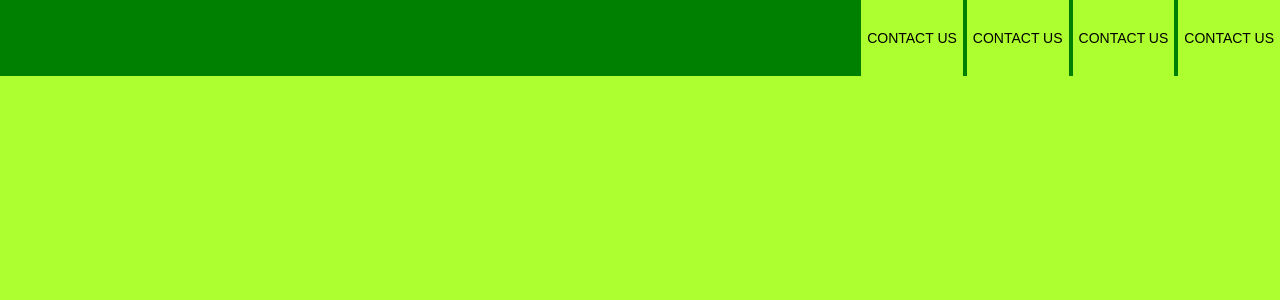
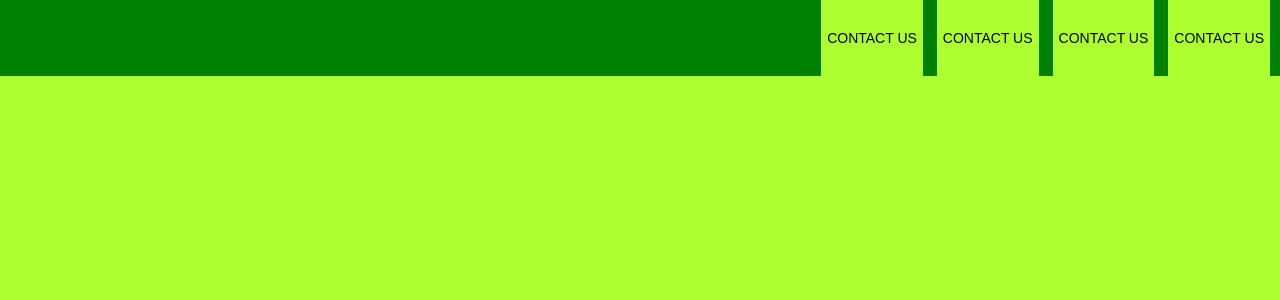
Before and after one commit to Kalmanis/Prog-Bio, a Flask app: page / in a window 1280 px wide. Shown: the top 300 px of the page. Run offline with Flask 2, Linux system fonts and the light colour scheme.

Commit message:
Update navbar.css

```diff
--- a/static/css/navbar.css
+++ b/static/css/navbar.css
@@ -17,6 +17,7 @@ nav ul{
 nav li{
     display: inline-block;
     margin: 0;
+    padding-right: 10px;
 }
 nav button{
     border-style: none;
```
